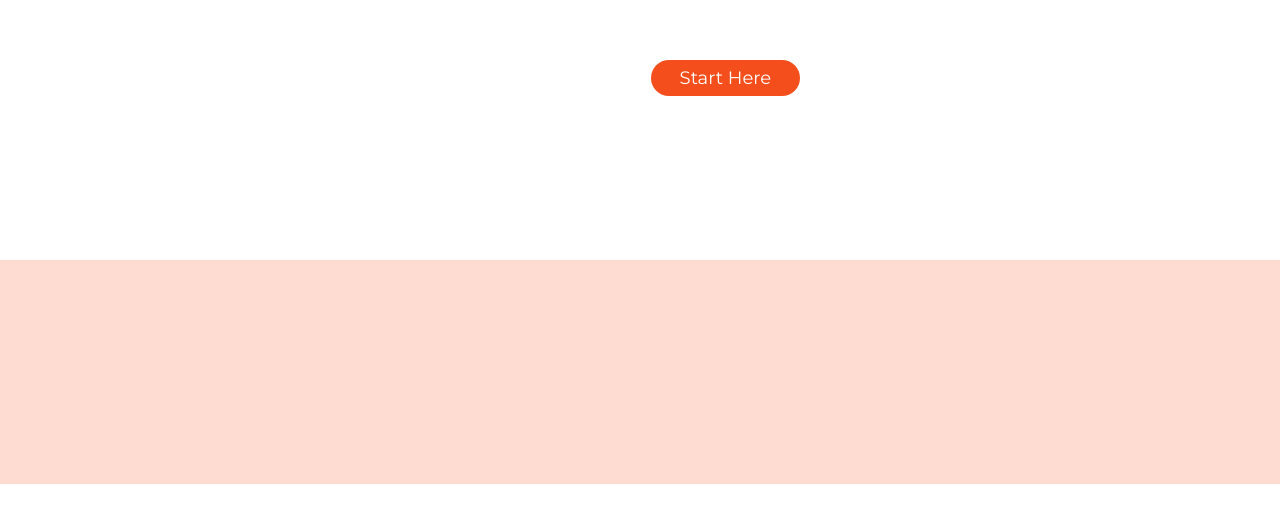
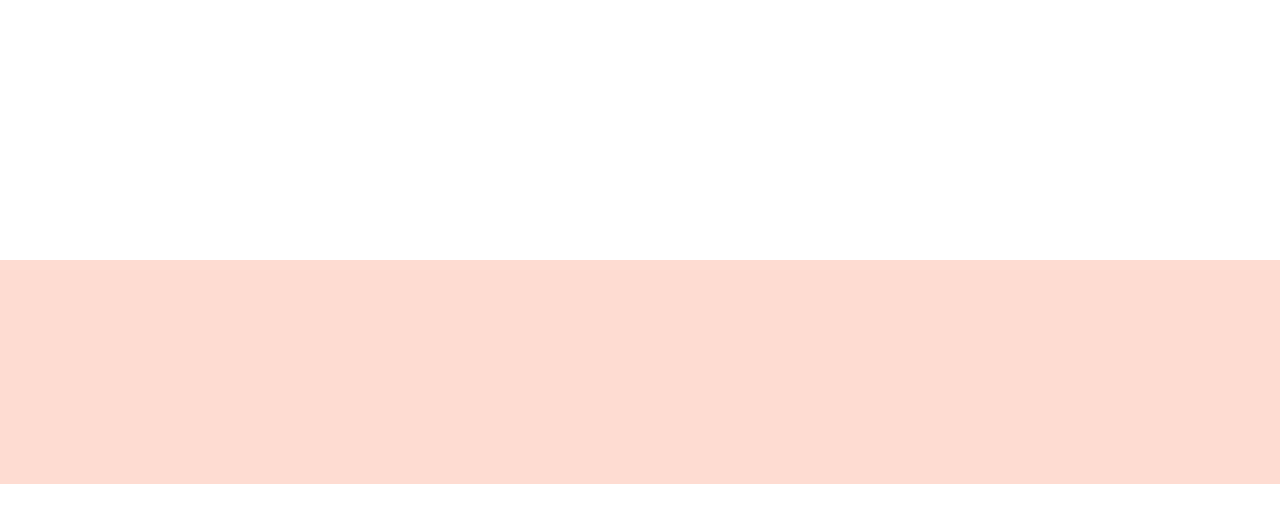
Before and after one commit to AhmedSaadRF/Trips-Website, a React (Vite) app: page / in a window 1280 px wide. Shown: the part 4006-4529 px from the top of the page. Built offline with nearby package versions, Linux system fonts and the light colour scheme.

Commit message:
Upload Project

```diff
--- a/src/components/Subscribe/Subscribe.jsx
+++ b/src/components/Subscribe/Subscribe.jsx
@@ -15,7 +15,7 @@ export default function Subscribe() {
         <div className="textDiv">
           <h4 data-aos="fade-up">Best Way To Start Your Journey!</h4>
           <p data-aos="fade-up">We offer personalized itineraries tailored to individual preferences and interests.</p>
-          <button className='btn'>Start Here</button>
+          <button className='btn' data-aos="fade-up">Start Here</button>
         </div>
       </div>
     </div>
```
